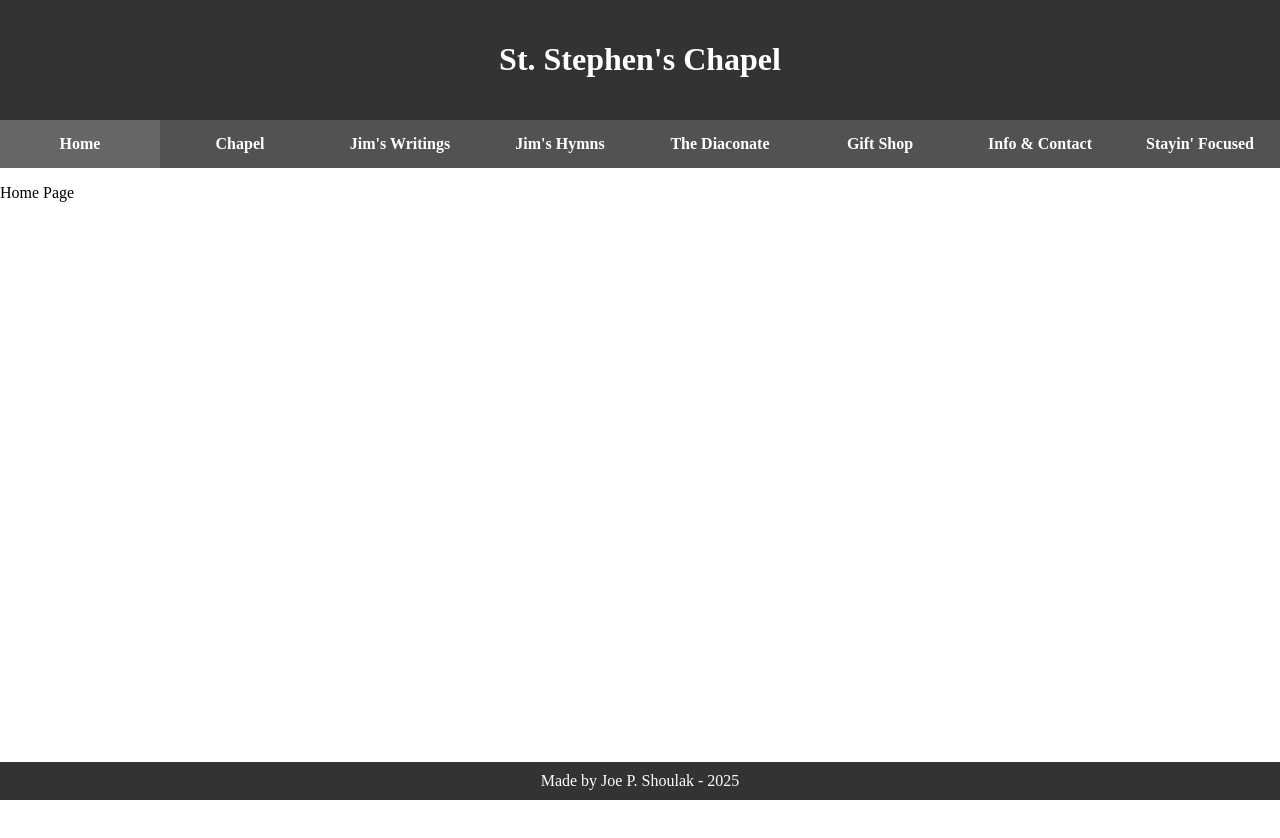
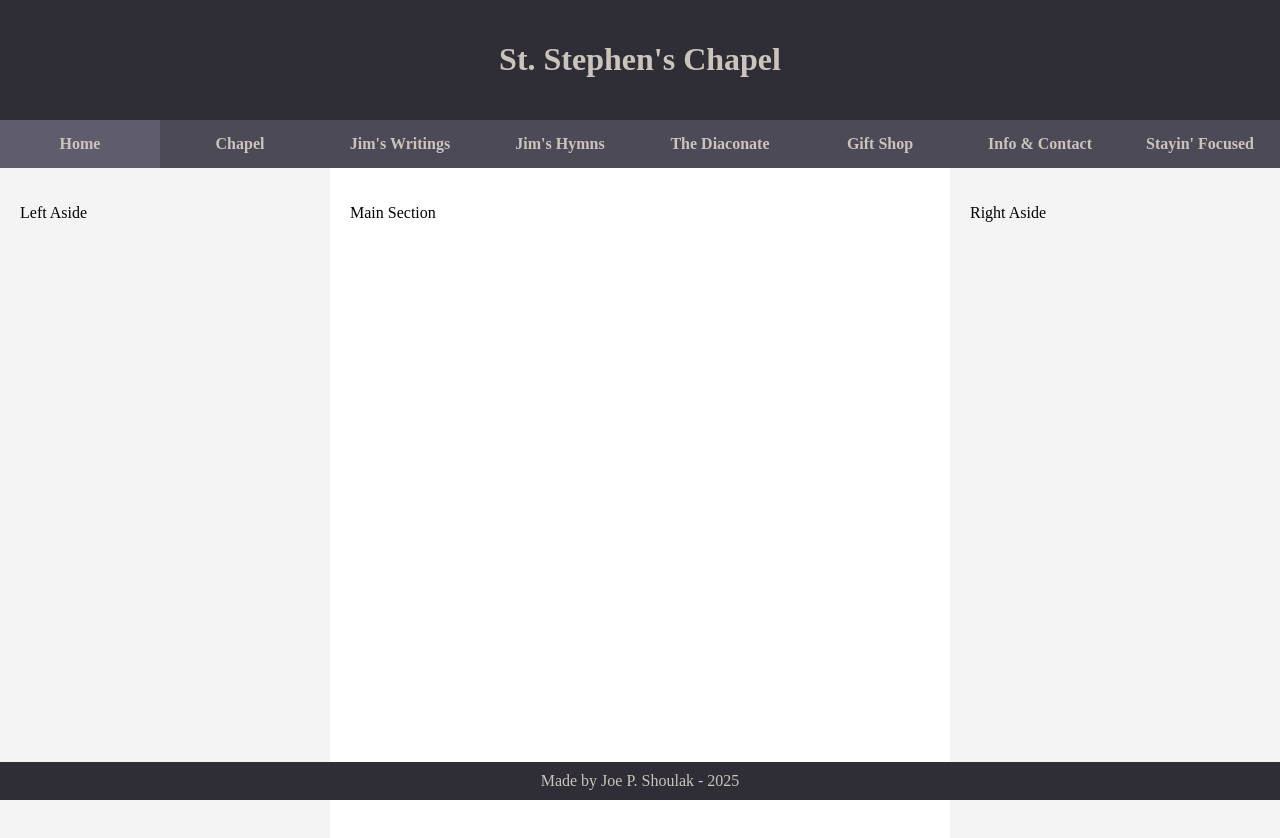
Before and after one commit to JoePShoulak/jim_site, a React (Vite) app: page / in a window 1280 px wide. Shown: the top 838 px of the page. Before the commit the page ends 800 px from the top, so only its background shows below. Built offline with nearby package versions, Linux system fonts and the light colour scheme.

Commit message:
more sass, basic layout

```diff
--- a/src/pages/Home_new.jsx
+++ b/src/pages/Home_new.jsx
@@ -1,8 +1,16 @@
 const Home = () => {
   return (
-    <div>
-      <p>Home Page</p>
-    </div>
+    <main>
+      <aside>
+        <p>Left Aside</p>
+      </aside>
+      <section>
+        <p>Main Section</p>
+      </section>
+      <aside>
+        <p>Right Aside</p>
+      </aside>
+    </main>
   );
 };
 
--- a/src/stylesheets/App.scss
+++ b/src/stylesheets/App.scss
@@ -1,4 +1,4 @@
-/* @use"./Pages.scss"; */
+@use"./Pages.scss";
 @use "./Components.scss";
 
 body {
--- a/src/stylesheets/Components.scss
+++ b/src/stylesheets/Components.scss
@@ -4,7 +4,7 @@
 header {
   width: 100%;
   background-color: colors.$background;
-  color: #fff;
+  color: colors.$text-light;
   padding: 20px;
   box-sizing: border-box;
   text-align: center;
@@ -21,7 +21,7 @@ nav {
     flex: 1;
     text-align: center;
     padding: 15px 0;
-    color: #fff;
+    color: colors.$text-light;
     text-decoration: none;
     font-weight: bold;
     transition: background-color 0.3s ease;
@@ -43,7 +43,7 @@ footer {
   left: 0;
   width: 100%;
   background-color: colors.$background;
-  color: #fff;
+  color: colors.$text-light;
   text-align: center;
   padding: 10px 0;
 }
--- a/src/stylesheets/Pages.scss
+++ b/src/stylesheets/Pages.scss
@@ -0,0 +1,17 @@
+main {
+  display: flex;
+  width: 100%;
+  height: 100vh; /* Optional: fill the viewport height */
+}
+
+aside {
+  flex: 1; /* 1/4 of the space */
+  background-color: #f4f4f4; /* optional background */
+  padding: 20px;
+}
+
+section {
+  flex: 2; /* 1/2 of the space */
+  background-color: #fff;
+  padding: 20px;
+}
--- a/src/stylesheets/colors.scss
+++ b/src/stylesheets/colors.scss
@@ -1 +1,15 @@
-$background: #333;
+$cranberry: #7a5a4f;
+$parchment: #f0deae;
+$suntan: #dfb386;
+$light-pine: #5f7055;
+$dark-pine: #47472d;
+$pumpkin: #bd6f28;
+$silver-pine: #4e6865;
+$matte-green: #7e8772;
+$dad-gray: #cac4bc;
+$dark-navy: #2f2e36;
+$mocha-mousse: #a57866;
+$fall-leaf: #282828;
+
+$background: $dark-navy;
+$text-light: $dad-gray;
```
